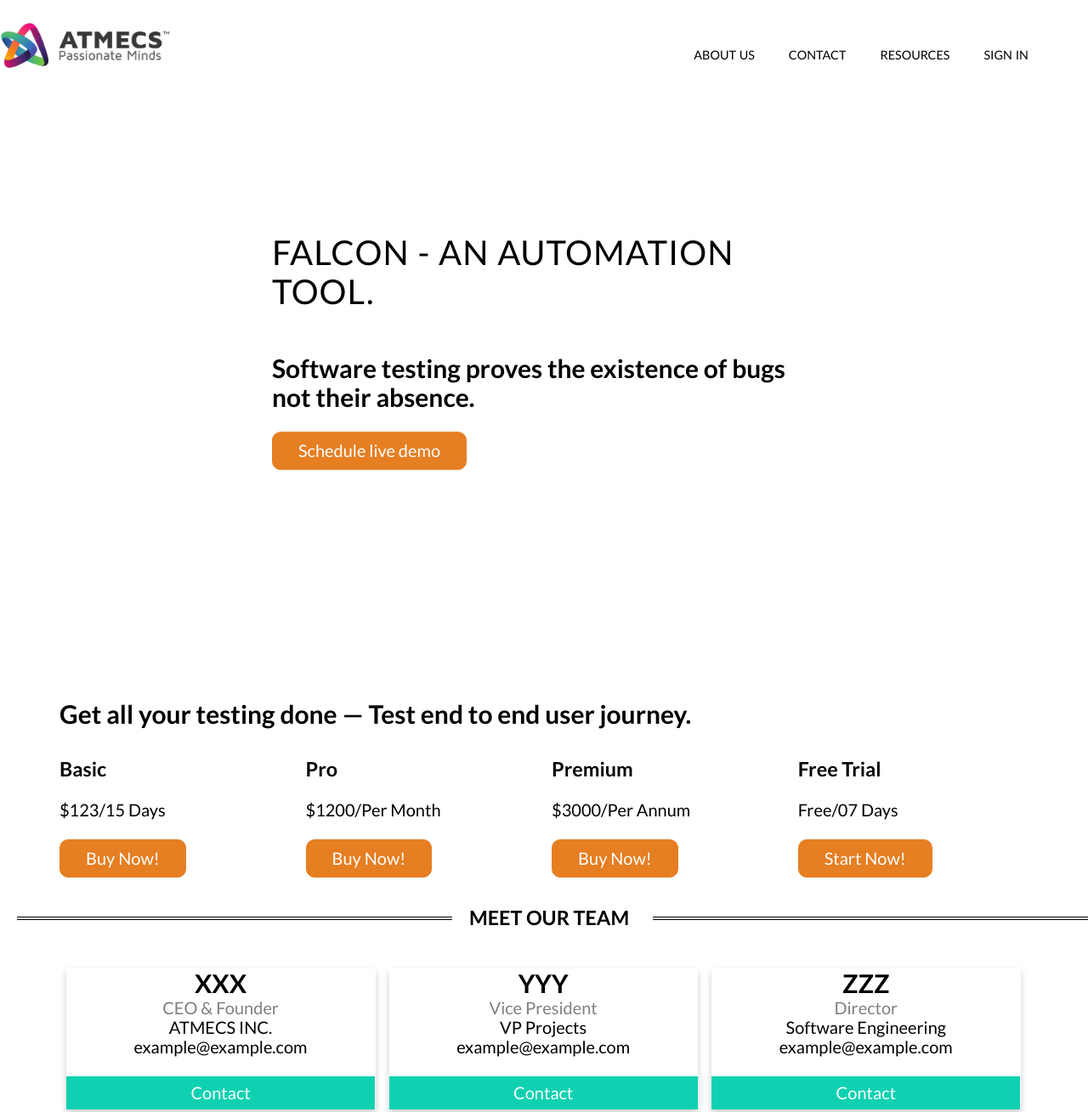
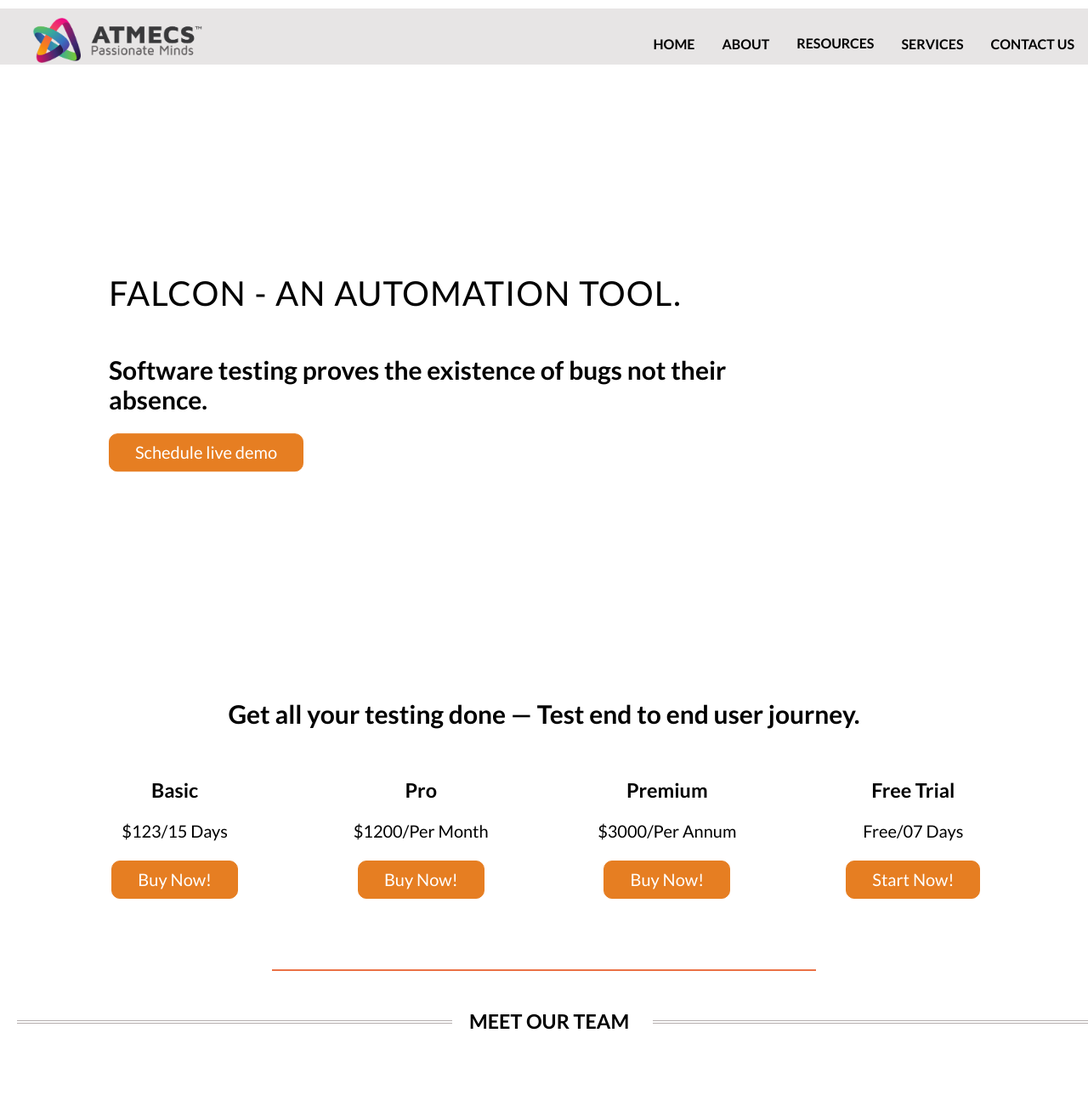
Before and after one commit to Sakthi-Sekar/Falcon-Doc1, a plain HTML site: page homepage.html in a window 1280 px wide. Shown: the top 1309 px of the page at 85% size. Drawn offline with Linux system fonts and the light colour scheme.

Commit message:
Falcon-Drop down

```diff
--- a/homepage.html
+++ b/homepage.html
@@ -15,8 +15,8 @@
 <body>
     <header>
         <nav>
-            <img src="resources/images/cropped-logo2.png" alt="Falcon" class="logo">
-            <div class="row">
+
+            <!-- <div class="row">
                 <ul class="main-nav">
                     <div class="dropdown">
                         <li class="dropbtn"><a href="#">About Us</a></li>
@@ -31,7 +31,33 @@
                     </div>
                 </ul>
             </div>
-        </nav>
+        </nav> -->
+
+        <div class="fixed-header">
+
+            <div class="navbar">
+                <img src="resources/images/cropped-logo2.png" alt="Falcon" class="logo">
+                <a href="#contactUs">Contact us</a>
+                <a href="#service">Services</a>
+
+                <div class="dropdown">
+                    <button class="dropbtn">Resources
+
+                    </button>
+                    <div class="dropdown-content">
+                        <a href="index1.html">UI Framework</a>
+
+                    </div>
+                </div>
+
+
+                <a href="#news">About</a>
+                <a href="#home">Home</a>
+            </div>
+
+        </div>
+
+
         <div class="hero-text-box">
             <h1>Falcon - An Automation Tool.</h1>&emsp;
             <h2> Software testing proves the existence of bugs not their absence.</h2><br>
@@ -46,9 +72,7 @@
     <section class="section-features">
         <div class="row">
             <h2>Get all your testing done &mdash; Test end to end user journey.</h2><br>
-            <p class="long-copy">
-                <div><object data="text.txt"></object></div>
-            </p>
+
         </div>
         <div class="row">
             <div class="col span-1-of-4">
@@ -79,22 +103,26 @@
                 </p><br>
                 <a class="btn btn-full" href="#">Start Now!</a>
             </div>
-&emsp;
+            &emsp;
         </div>
-
-         <div class="line">
-            &emsp; <hr>&emsp;
+        <div class="short-line">
+            &emsp;
+            <hr>&emsp;
+        </div>
+        &emsp;
+        <div class="line">
+            &emsp;
+            <hr>&emsp;
             <h3> MEET OUR TEAM &emsp;</h3>
             <hr>
-          </div>
-       &ensp;
-    </section>&emsp;
+        </div>
+    </section>
     <div class="row">
         <div class="column">
             <div class="card">
                 <!-- <img src="resources/images/male.jpg" alt="XXX" style="width:50%; height: 50%;"> -->
                 <div class="container">
-                    <h2>XXX</h2>
+                    <h2>XXX</h2>&nbsp;
                     <p class="title">CEO & Founder</p>
                     <p>ATMECS INC.</p>
                     <p>example@example.com</p>&nbsp;
@@ -107,7 +135,7 @@
             <div class="card">
                 <!-- <img src="resources/images/male.jpg" alt="YYY" style="width:50%; height: 50%;"> -->
                 <div class="container">
-                    <h2>YYY</h2>
+                    <h2>YYY</h2>&nbsp;
                     <p class="title">Vice President</p>
                     <p>VP Projects</p>
                     <p>example@example.com</p>&nbsp;
@@ -120,7 +148,7 @@
             <div class="card">
                 <!-- <img src="resources/images/male.jpg" alt="ZZZ" style="width:50%; height: 50%;"> -->
                 <div class="container">
-                    <h2>ZZZ</h2>
+                    <h2>ZZZ</h2>&nbsp;
                     <p class="title">Director</p>
                     <p>Software Engineering</p>
                     <p>example@example.com</p>&nbsp;
--- a/resources/css/homepage.css
+++ b/resources/css/homepage.css
@@ -82,7 +82,7 @@ word-spacing: 1px;
 /*-----HEADER-----*/
 
 header{
-    background-image:linear-gradient(white), url(../img/bcgnd.jpg);
+    background-image:linear-gradient(rgb(83, 81, 81)), url(../img/bcgnd.jpg);
     background-size: cover;
     background-position: center;
     height: 100vh;
@@ -90,8 +90,10 @@ header{
 .hero-text-box{
     position: absolute;
     top: 50%;
-    left:50%;
+    left:40%;
     transform:translate(-50%,-50%);
+    margin-top: 2%;
+
 }
 
 /*-----LOGO-----*/
@@ -101,7 +103,9 @@ header{
     width:200px;
     position: absolute;
     float: left;
-    margin-top: 20px;
+    margin-top:4px;
+   margin-left: 3%;
+
 
 }
 
@@ -140,6 +144,7 @@ header{
 li{
     float: left;
     display: block;
+    font-weight: bold;
     }
 
     .row img{
@@ -147,6 +152,14 @@ li{
        float: right;
        right: 115%;
     }
+
+    .section-features{
+     margin-bottom: 10%;
+      text-align: center;
+    }
+    .row{
+      margin-bottom: 2%;
+          }
 
 /*---FOOTER---*/
 .footer {
@@ -276,7 +289,7 @@ text-align: left;
   float: left;
   width: 33.3%;
   margin-bottom: 16px;
-  padding: 0 8px;
+  padding: 0 36px;
 }
 
 @media screen and (max-width: 650px) {
@@ -288,13 +301,18 @@ text-align: left;
 
 .card {
   box-shadow: 0 4px 8px 0 rgba(0, 0, 0, 0.2);
+  margin-bottom: 2%;
 
 }
 
 .container {
   padding: 0 0.5px 0px 0px;
   text-align: center;
-
+  width: auto;
+  height: auto;
+  padding: 5px;
+  background-color: paleturquoise;
+  box-shadow: 10px 10px 5px white;
 }
 
 .container::after, .row::after {
@@ -325,11 +343,13 @@ text-align: left;
   background-color: #555;
 }
 /*--HR TAG--*/
-hr {
+.line hr {
   border: 0;
-  border-top: 4px double black;
+  border-top: 4px double rgb(180, 173, 173);
   flex: 1;
   z-index: 1;
+
+
 }
 
 .line {
@@ -337,11 +357,91 @@ hr {
   width: 100%;
   align-items: center;
   justify-content: center;
+top: 10%;
 }
-i:after {
-  font-size: 30px;
+.short-line hr{
+  border: 0;
+  border-top: 2px solid rgb(235, 113, 69);
+  flex: 1;
+  z-index: 1;
+  width: 50%;
+margin-left: 25% ;
+
+
+}
+
+/*--DROP DOWN--*/
+.navbar {
+  overflow: hidden;
+  background-color:rgb(231, 229, 229);
+}
+
+.navbar a {
+  float: right;
+  font-size: 16px;
+  font-weight: bold;
+  text-transform: uppercase;
   color: black;
-  padding: 20px;
-  content: '\2665';
-  display: inline-block;
+  text-align: center;
+  padding: 14px 16px;
+  text-decoration: none;
+  margin-top: 1.5%;
 }
+
+.dropdown {
+  float: right;
+  overflow: hidden;
+  margin-top: 1.3%;
+}
+
+.dropdown .dropbtn {
+  font-size: 16px;
+  font-weight: bold;
+  text-transform: uppercase;
+  border: none;
+  outline: none;
+  color: black;
+  padding: 14px 16px;
+  background-color: rgb(231, 229, 229);
+  font-family: inherit;
+  margin-top: 1.5%;
+
+}
+
+.navbar a:hover, .dropdown:hover .dropbtn {
+  background-color: grey;
+
+}
+
+.dropdown-content {
+  display: none;
+  position: absolute;
+  background-color: gray;
+  min-width: 160px;
+  box-shadow: 0px 8px 16px 0px rgba(0, 0, 0, 0.2);
+  z-index: 1;
+
+}
+
+.dropdown-content a {
+  float: none;
+  color: black;
+  padding: 12px 16px;
+  text-decoration: none;
+  display: block;
+}
+
+.fixed-header {
+  top: 0;
+  width: 100%;
+  position: fixed;
+  padding: 10px 0;
+}
+
+.dropdown-content a:hover {
+  background-color: rgb(175, 148, 148);
+}
+
+.dropdown:hover .dropdown-content {
+  display: block;
+}
--- a/resources/css/index1.css
+++ b/resources/css/index1.css
@@ -2,11 +2,24 @@
    font-family:  Arial, Helvetica, sans-serif;
 }
 
-.logo{
+.logo {
     height:auto;
     width:200px;
     float:left;
+    left:100%;
+    margin-top:-4%;
+    margin-right: 250px;
+
 }
+ /* .logo{
+    height:auto;
+    width:200px;
+    position: absolute;
+    float: left;
+    margin-top:4px;
+   margin-left: 3%;
+   } */
+
 
 .fixed-header, .fixed-footer{
     width: 100%;
@@ -21,13 +34,15 @@
             width:22%;
             background-color:white;
             margin-top: 1.5%;
+            margin-left: 7%;
+
         }
 
         #main{
             float:left;
             width:60%;
             background-color: lightgray;
-            margin-top: 2%;
+            margin-top: 6.5%;
         }
 
         #sidebar-right{
@@ -36,7 +51,8 @@
         }
 
         #sidebar-left, #main, #sidebar-right{
-            min-height: 600px
+            min-height: 600px;
+
         }
         body{
     padding-top: 60px;
@@ -53,20 +69,21 @@
     top: 0;
     text-align: right;
     height: 50px;
-    background-color: black;
-    color: white;
+    background-color: white;
+    color: black;
 }
 
 .container{
     width: auto;
     margin: 0 auto; /* Center the DIV horizontally */
-
 }
 nav a{
-    color: #fff;
+    color: black;
     text-decoration: none;
     padding: 7px 25px;
     display: inline-block;
+    font-weight: bold;
+
 
 }
 
@@ -95,7 +112,7 @@ font-size:24px;
 .tab {
 background-color: #f1f1f1;
 font-size: medium;
-margin-top: 0.5%;
+margin-top: 5%;
 position: fixed;
 
 }
@@ -111,10 +128,14 @@ border: none;
 outline: none;
 text-align: left;
 cursor: pointer;
-transition: 0.2s;
 font-size: 16px;
 
-background: 0 0;
+display: block;
+background-color: inherit;
+width: 100%;
+transition: 0.3s;
+
+
 background-image: initial;
 background-position-x: 0px;
 background-position-y: 0px;
@@ -262,3 +283,82 @@ margin-right: 10%;
 .hover-shadow:hover {
     box-shadow: 0 4px 8px 0 rgba(0, 0, 0, 0.2), 0 6px 20px 0 rgba(0, 0, 0, 0.19);
   }
+
+ /*--DROP DOWN--*/
+.navbar {
+    overflow: hidden;
+    background-color: white;
+  }
+
+  .navbar a {
+    float: right;
+    font-size: 16px;
+    font-weight: bold;
+    text-transform: uppercase;
+    color: black;
+    text-align: center;
+    padding: 14px 16px;
+    text-decoration: none;
+    margin-top: 1.5%;
+    margin-right: 2.5%;
+  }
+
+  .dropdown {
+    float: right;
+    overflow: hidden;
+    margin-top: 1.3%;
+    margin-right: 2.5%;
+  }
+
+  .dropdown .dropbtn {
+    font-size: 16px;
+    font-weight: bold;
+    text-transform: uppercase;
+    border: none;
+    outline: none;
+    color: black;
+    padding: 14px 16px;
+    background-color: white;
+    font-family: inherit;
+    margin-top: 1.5%;
+
+  }
+
+  .navbar a:hover, .dropdown:hover .dropbtn {
+    background-color: rgb(206, 203, 197);
+
+  }
+
+  .dropdown-content {
+    display: none;
+    position: absolute;
+    background-color: gray;
+    min-width: 160px;
+    box-shadow: 0px 8px 8px 0px rgba(0, 0, 0, 0.2);
+    z-index: 1;
+
+  }
+
+  .dropdown-content a {
+    float: none;
+    color: black;
+    padding: 12px 16px;
+    text-decoration: none;
+    display: block;
+  }
+
+  .fixed-header {
+    top: 0;
+    width: 100%;
+    position: fixed;
+    padding: 10px 0;
+
+  }
+
+  .dropdown-content a:hover {
+    background-color: #ddd;
+  }
+
+  .dropdown:hover .dropdown-content {
+    display: block;
+  }
```
Also changed, not shown: index1.html (+36 -10 lines), resources/images/atmecs logo.jpg (added).
